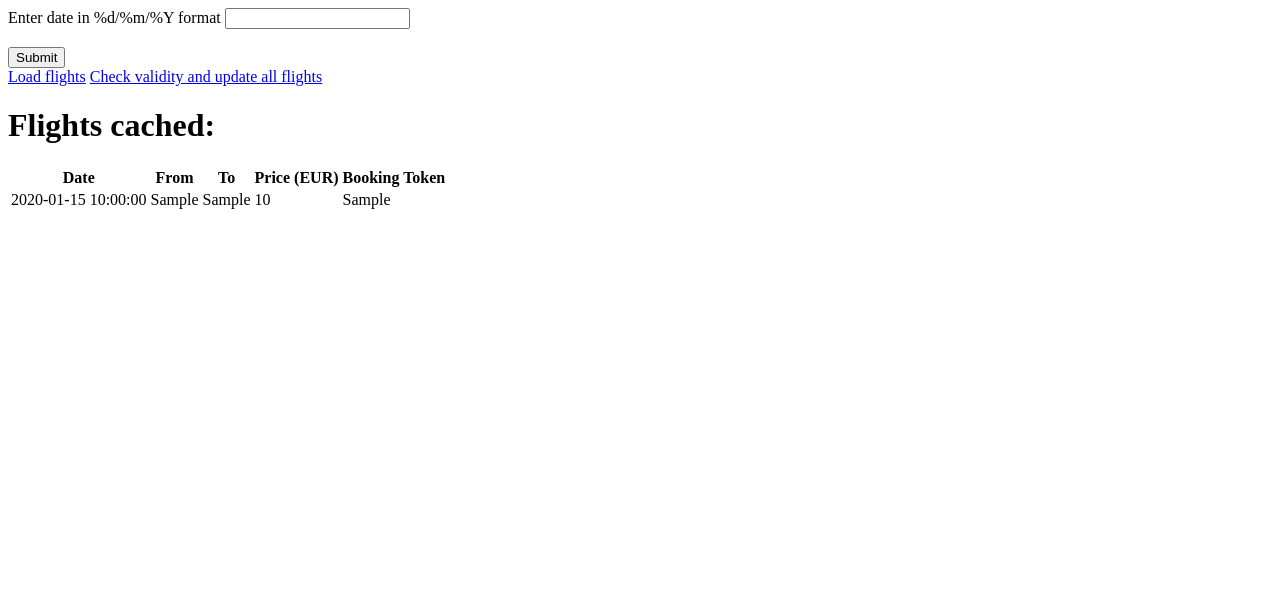
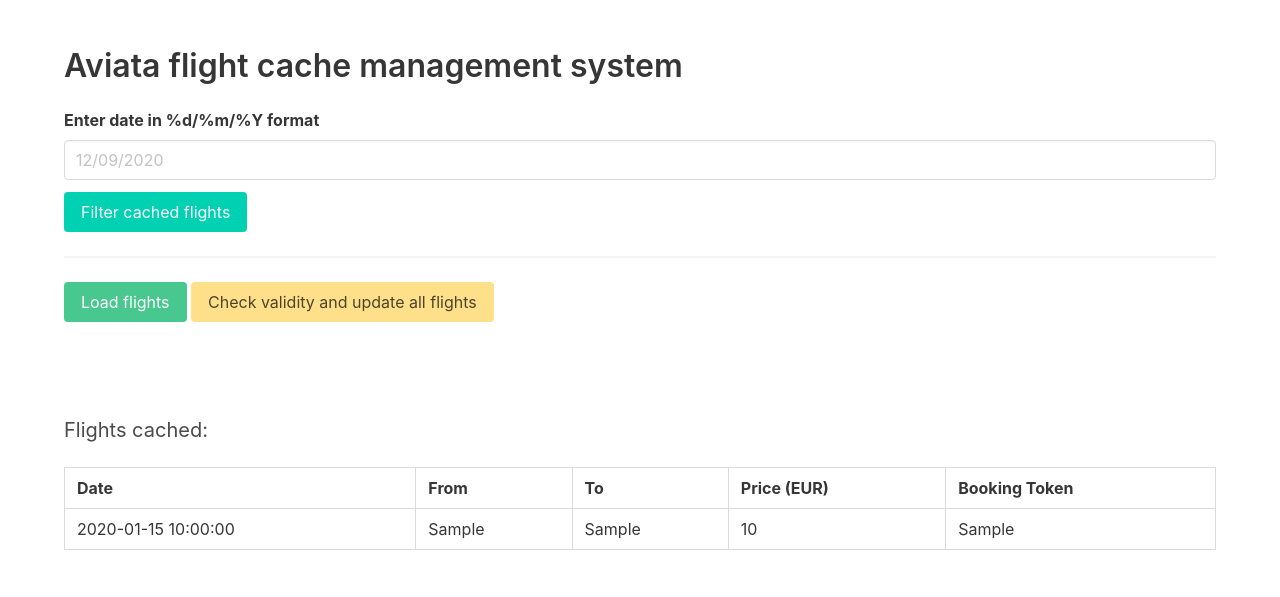
Before and after one commit to olzhasar/aviata, a Flask app: template templates/index.html in a window 1280 px wide. Shown: the top 597 px of the page. Run offline with Flask 2, Linux system fonts and the light colour scheme; the template is opened without the code that fills it: most values are stand-ins (such as "Sample title", 1, 10 or a date in 2020); parts of the project's set-up code (start-up, migrations or seed data) failed here and were passed over.

Commit message:
Prettified templates

```diff
--- a/templates/base.html
+++ b/templates/base.html
@@ -1,22 +1,46 @@
 <!DOCTYPE html>
-<html lang="ru">
+<html>
   <head>
-    <meta charset="UTF-8">
-    <title>Aviata flight cache management system</title>
+    <meta charset="utf-8">
+    <meta name="viewport" content="width=device-width, initial-scale=1">
+    <title>
+      Aviata flight cache management system
+    </title>
+    <link rel="stylesheet" href="https://cdn.jsdelivr.net/npm/bulma@0.9.0/css/bulma.min.css">
   </head>
   <body>
+    <section class="section">
+      <div class="container">
+	<h1 class="title">
+	  Aviata flight cache management system
+	</h1>
 
-    <form action="/", method="GET">
-      <label for="date">Enter date in %d/%m/%Y format</label>
-      <input type="text" id="date" name="date"><br><br>
-      <input type="submit" value="Submit">
-    </form>
+	<form action="/", method="GET">
+	  <div class="field">
+	    <label class="label">Enter date in %d/%m/%Y format</label>
+	    <div class="control">
+	      <input id="date" name="date" class="input" type="text" placeholder="12/09/2020">
+	    </div>
+	  </div>
 
-    <a href="/update">Load flights</a>
-    <a href="/check">Check validity and update all flights</a>
+	  <div class="field is-grouped">
+	    <div class="control">
+	      <button class="button is-primary">Filter cached flights</button>
+	    </div>
+	  </div>
+	</form>
 
-    {% block content %}
-    {% endblock %}
+	<hr>
 
+	<a class="button is-success" href="/update">Load flights</a>
+	<a class="button is-warning" href="/check">Check validity and update all flights</a>
+
+      </div>
+    </section>
+    <section class="section">
+      <div class="container">
+	{% block content %}{% endblock %}
+      </div>
+    </section>
   </body>
 </html>
--- a/templates/index.html
+++ b/templates/index.html
@@ -2,9 +2,9 @@
 
 {% block content %}
 
-<h1>Flights cached:</h1>
+<h1 class="subtitle">Flights cached:</h1>
 
-<table>
+<table class="table is-fullwidth is-bordered is-hoverable">
   <tr>
     <th>Date</th>
     <th>From</th>
--- a/templates/message.html
+++ b/templates/message.html
@@ -1,7 +1,7 @@
 {% extends 'base.html' %}
 
 {% block content %}
-<h1>
+<div class="notification">
   {{ message }}
-</h1>
+</div>
 {% endblock %}
```
